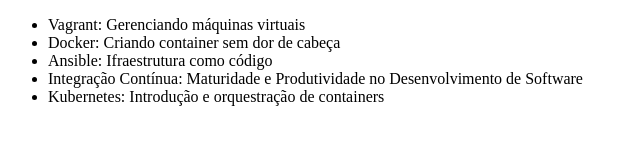
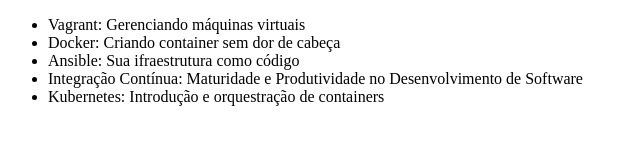
Before and after one commit to MarcoANunes/alura-git, a plain HTML site: page index.html in a window 1280 px wide. Shown: the full height of the page, 0-640 px from the left. Drawn offline with Linux system fonts and the light colour scheme.

Commit message:
Atualizando o nome do curso de Ansible

```diff
--- a/index.html
+++ b/index.html
@@ -8,7 +8,7 @@
     <ul>
         <li>Vagrant: Gerenciando máquinas virtuais</li>
         <li>Docker: Criando container sem dor de cabeça</li>
-        <li>Ansible: Ifraestrutura como código</li>
+        <li>Ansible: Sua ifraestrutura como código</li>
         <li>Integração Contínua: Maturidade e Produtividade no Desenvolvimento de Software </li>
         <li>Kubernetes: Introdução e orquestração de containers</li>
     </ul>
```
